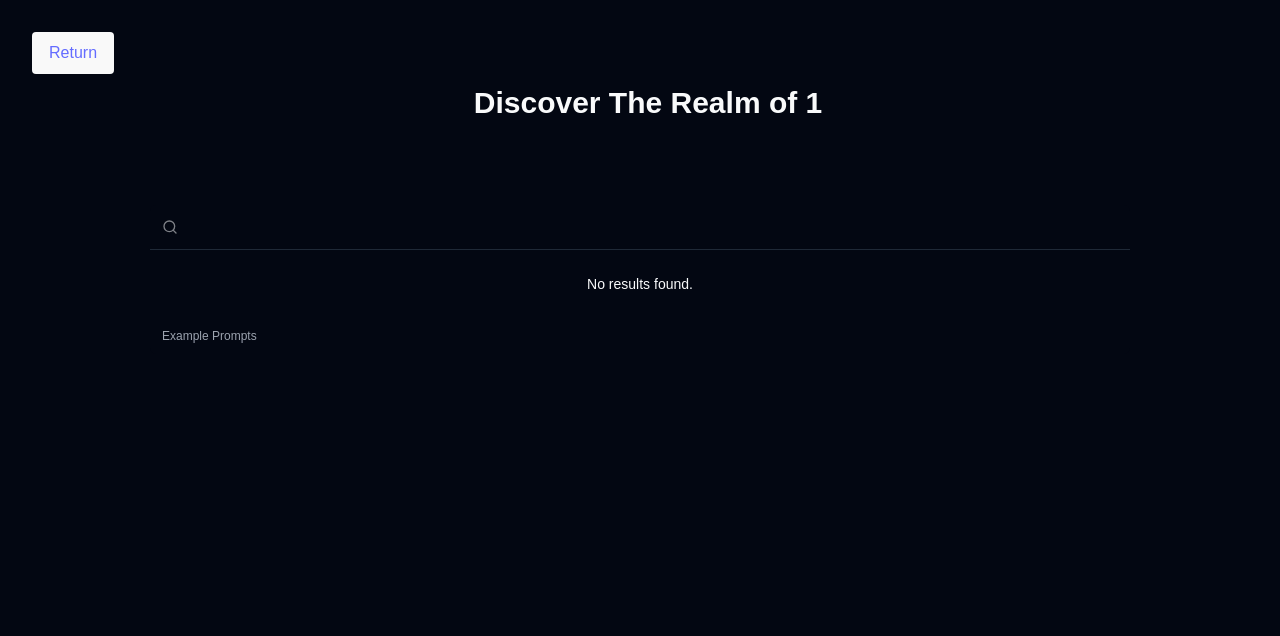
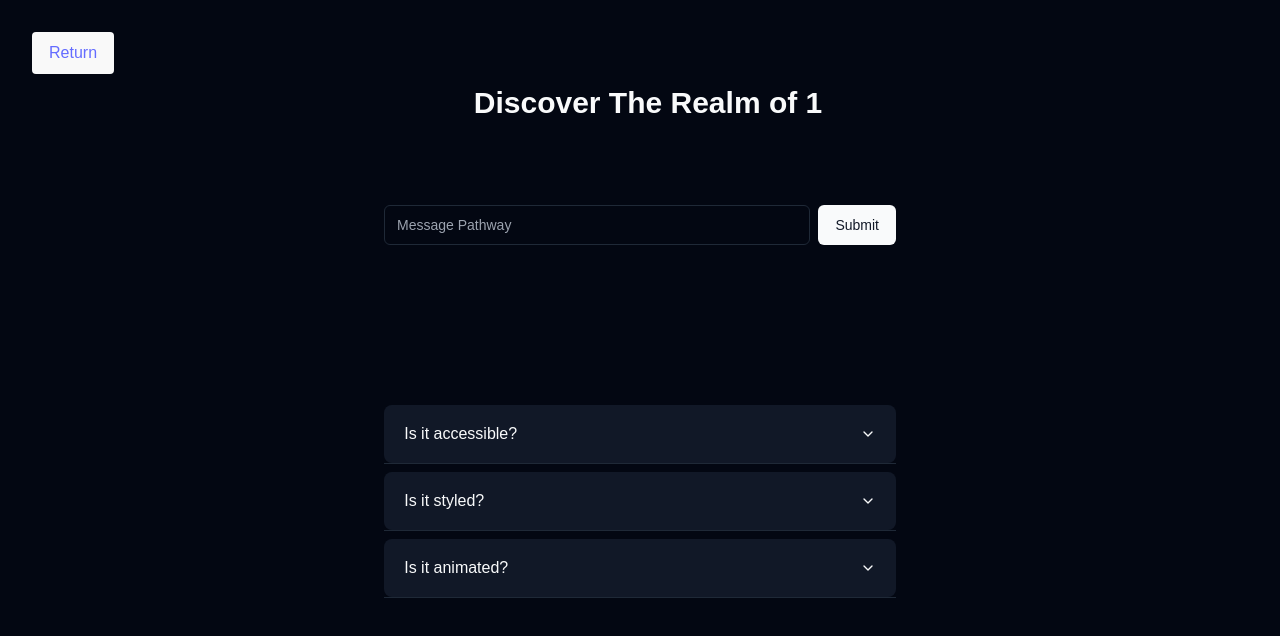
Before and after one commit to 49M/Pathway_App, a Next.js app in the folder Pathway-Next/pathway-next/: page /section/1 in a window 1280 px wide. Shown: the top 636 px of the page. Built offline with nearby package versions, Linux system fonts and the light colour scheme.

Commit message:
Added accordion on query page

```diff
--- a/Pathway-Next/pathway-next/app/page.tsx
+++ b/Pathway-Next/pathway-next/app/page.tsx
@@ -37,7 +37,7 @@ export default function Page() {
             {sections.map((section) => {
                 return (
                     <CommandItem className='hover:cursor-pointer' key={section.href}>
-                        <Link href={section.href}>{section.name}</Link>
+                        <Link className='px-4' href={section.href}>{section.name}</Link>
                     </CommandItem>
                 )
             })}
--- a/Pathway-Next/pathway-next/app/section/[slug]/page.tsx
+++ b/Pathway-Next/pathway-next/app/section/[slug]/page.tsx
@@ -12,6 +12,7 @@ import {
   CommandSeparator,
   CommandShortcut,
 } from "@/components/ui/command"
+import { SearchBar } from "@/components/ui/search-bar";
 
 function get_name(str: string) {
     const words = str.split("-")
@@ -27,20 +28,18 @@ export default async function Page({
   }: {
     params: Promise<{ slug: string }>
   }) {
+
+    const onClick = () => {
+
+    }
     const slug = (await params).slug
+    const isCS = slug == "/section/computer-science"
     const name = get_name(slug)
     return (
         <div className="relative w-full h-screen justify-center">
           <Header title={`Discover The Realm of ${name}`} />
-          <div>
-            <Command className="max-w-[calc(100vw-300px)] mx-auto w-full">
-              <CommandInput placeholder="" />
-              <CommandList>
-                <CommandEmpty>No results found.</CommandEmpty>
-                <CommandGroup heading="Example Prompts">
-                </CommandGroup>
-              </CommandList>
-            </Command>
+          <div className='px-[30%]'>
+            <SearchBar onClick={undefined} isCS={isCS}></SearchBar>
           </div>
         </div>
       );
--- /dev/null
+++ b/Pathway-Next/pathway-next/components/ui/accordion.tsx
@@ -0,0 +1,58 @@
+"use client"
+
+import * as React from "react"
+import * as AccordionPrimitive from "@radix-ui/react-accordion"
+import { ChevronDown } from "lucide-react"
+
+import { cn } from "@/lib/utils"
+
+const Accordion = AccordionPrimitive.Root
+
+const AccordionItem = React.forwardRef<
+  React.ElementRef<typeof AccordionPrimitive.Item>,
+  React.ComponentPropsWithoutRef<typeof AccordionPrimitive.Item>
+>(({ className, ...props }, ref) => (
+  <AccordionPrimitive.Item
+    ref={ref}
+    className={cn("border-b", className)}
+    {...props}
+  />
+))
+AccordionItem.displayName = "AccordionItem"
+
+const AccordionTrigger = React.forwardRef<
+  React.ElementRef<typeof AccordionPrimitive.Trigger>,
+  React.ComponentPropsWithoutRef<typeof AccordionPrimitive.Trigger>
+>(({ className, children, ...props }, ref) => (
+  <AccordionPrimitive.Header className="flex">
+    <AccordionPrimitive.Trigger
+      ref={ref}
+      className={cn(
+        "flex flex-1 items-center justify-between py-4 font-medium transition-all bg-primary-foreground hover:underline [&[data-state=open]>svg]:rotate-180",
+        className
+      )}
+      {...props}
+    >
+      {children}
+      <ChevronDown className="h-4 w-4 shrink-0 transition-transform duration-200" />
+    </AccordionPrimitive.Trigger>
+  </AccordionPrimitive.Header>
+))
+AccordionTrigger.displayName = AccordionPrimitive.Trigger.displayName
+
+const AccordionContent = React.forwardRef<
+  React.ElementRef<typeof AccordionPrimitive.Content>,
+  React.ComponentPropsWithoutRef<typeof AccordionPrimitive.Content>
+>(({ className, children, ...props }, ref) => (
+  <AccordionPrimitive.Content
+    ref={ref}
+    className="overflow-hidden text-sm transition-all data-[state=closed]:animate-accordion-up data-[state=open]:animate-accordion-down"
+    {...props}
+  >
+    <div className={cn("pb-4 pt-0", className)}>{children}</div>
+  </AccordionPrimitive.Content>
+))
+
+AccordionContent.displayName = AccordionPrimitive.Content.displayName
+
+export { Accordion, AccordionItem, AccordionTrigger, AccordionContent }
--- /dev/null
+++ b/Pathway-Next/pathway-next/components/ui/input.tsx
@@ -0,0 +1,22 @@
+import * as React from "react"
+
+import { cn } from "@/lib/utils"
+
+const Input = React.forwardRef<HTMLInputElement, React.ComponentProps<"input">>(
+  ({ className, type, ...props }, ref) => {
+    return (
+      <input
+        type={type}
+        className={cn(
+          "flex h-10 w-full rounded-md border border-input bg-background px-3 py-2 text-base ring-offset-background file:border-0 file:bg-transparent file:text-sm file:font-medium file:text-foreground placeholder:text-muted-foreground focus-visible:outline-none focus-visible:ring-2 focus-visible:ring-ring focus-visible:ring-offset-2 disabled:cursor-not-allowed disabled:opacity-50 md:text-sm",
+          className
+        )}
+        ref={ref}
+        {...props}
+      />
+    )
+  }
+)
+Input.displayName = "Input"
+
+export { Input }
--- /dev/null
+++ b/Pathway-Next/pathway-next/components/ui/search-bar.tsx
@@ -0,0 +1,45 @@
+"use client"
+import { Button } from "@/components/ui/button"
+import { Input } from "@/components/ui/input"
+import { Accordion, AccordionItem, AccordionTrigger, AccordionContent } from "@/components/ui/accordion"
+
+export function SearchBar({onClick, isCS}: {onClick: any, isCS: boolean}) {
+  return (
+    <div>
+    <div className="flex w-full items-center space-x-2">
+      <Input type="email" placeholder="Message Pathway" />
+      <Button type="submit" onClick={onClick}>Submit</Button>
+    </div>
+    <Accordion type="single" collapsible className="w-full mt-40 space-y-2">
+      <AccordionItem value="item-1">
+        <AccordionTrigger>Is it accessible?</AccordionTrigger>
+        <AccordionContent>
+          Yes. It adheres to the WAI-ARIA design pattern.
+        </AccordionContent>
+      </AccordionItem>
+      <AccordionItem value="item-2">
+        <AccordionTrigger>Is it styled?</AccordionTrigger>
+        <AccordionContent>
+          Yes. It comes with default styles that matches the other
+          components&apos; aesthetic.
+        </AccordionContent>
+      </AccordionItem>
+      <AccordionItem value="item-3">
+        <AccordionTrigger>Is it animated?</AccordionTrigger>
+        <AccordionContent>
+          Yes. It&apos;s animated by default, but you can disable it if you
+          prefer.
+        </AccordionContent>
+      </AccordionItem>
+    </Accordion>
+    </div>
+  )
+}
+
+const examples = [
+    "I want to learn a programming language",
+    "I'm interested in anythitng data",
+    "I want to master AI and deep learning",
+    "I'm interested in life sciences",
+    "I want to learn front-end programming",
+]
--- a/Pathway-Next/pathway-next/package.json
+++ b/Pathway-Next/pathway-next/package.json
@@ -9,6 +9,7 @@
     "lint": "next lint"
   },
   "dependencies": {
+    "@radix-ui/react-accordion": "^1.2.3",
     "@radix-ui/react-slot": "^1.1.2",
     "@radix-ui/react-visually-hidden": "^1.1.2",
     "class-variance-authority": "^0.7.1",
--- a/Pathway-Next/pathway-next/tailwind.config.ts
+++ b/Pathway-Next/pathway-next/tailwind.config.ts
@@ -55,6 +55,28 @@ export default {
   			lg: 'var(--radius)',
   			md: 'calc(var(--radius) - 2px)',
   			sm: 'calc(var(--radius) - 4px)'
+  		},
+  		keyframes: {
+  			'accordion-down': {
+  				from: {
+  					height: '0'
+  				},
+  				to: {
+  					height: 'var(--radix-accordion-content-height)'
+  				}
+  			},
+  			'accordion-up': {
+  				from: {
+  					height: 'var(--radix-accordion-content-height)'
+  				},
+  				to: {
+  					height: '0'
+  				}
+  			}
+  		},
+  		animation: {
+  			'accordion-down': 'accordion-down 0.2s ease-out',
+  			'accordion-up': 'accordion-up 0.2s ease-out'
   		}
   	}
   },
```
Also changed, not shown: 1 other file (tests, documents, lock files or other folders).
